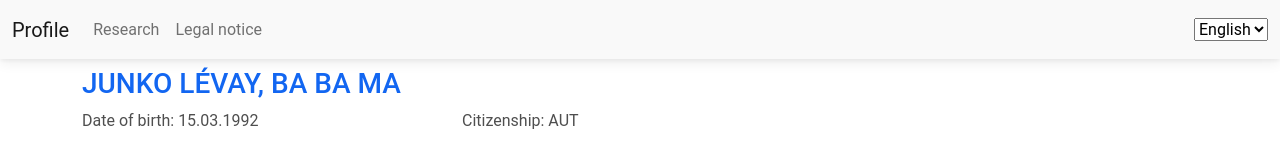
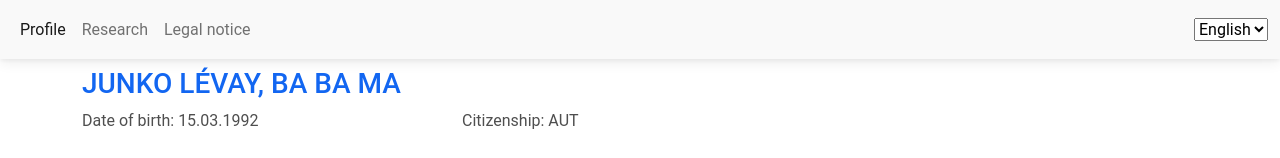
Before and after one commit to MihailsKuzmins/jsl, a plain HTML site: page index.html in a window 1280 px wide. Shown: the top 158 px of the page. Drawn offline with Linux system fonts and the light colour scheme; a script that the page names is missing.

Commit message:
adjust the title

```diff
--- a/index.html
+++ b/index.html
@@ -14,13 +14,15 @@
 <body>
 	<nav class="navbar fixed-top navbar-expand-sm navbar-light bg-light">
 		<div class="container-fluid">
-			<a class="navbar-brand" href="./index.html">Profile</a>
 			<button class="navbar-toggler" type="button" data-mdb-toggle="collapse" data-mdb-target="#navbarText"
 				aria-controls="navbarText" aria-expanded="false" aria-label="Toggle navigation">
 				<i class="fas fa-bars"></i>
 			</button>
 			<div class="collapse navbar-collapse" id="navbarText">
-				<ul class="navbar-nav me-auto mb-2 mb-lg-0">
+				<ul class="navbar-nav me-auto mb-lg-0">
+					<li class="nav-item">
+						<a class="nav-link active" aria-current="page" href="./index.html">Profile</a>
+					</li>
 					<li class="nav-item">
 						<a class="nav-link" aria-current="page" href="./research.html">Research</a>
 					</li>
```
